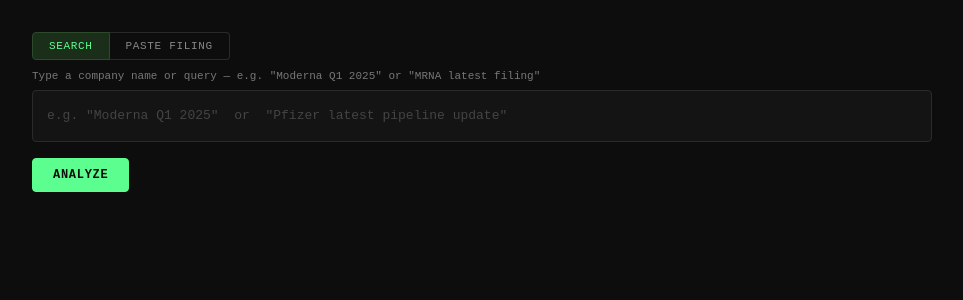
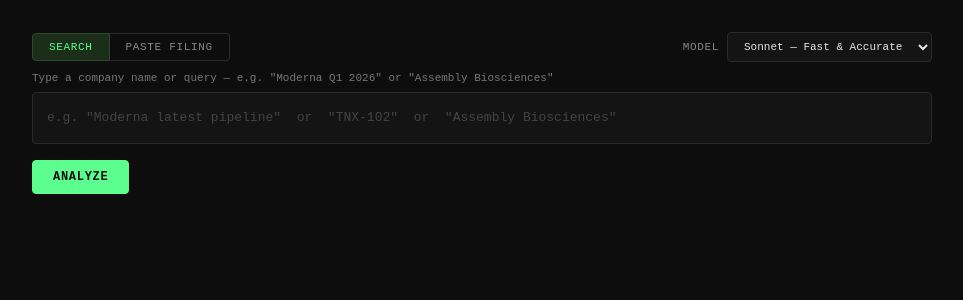
Before and after one commit to adikau29/biotech-analyzer, a Flask app: page / in a window 1280 px wide. Shown: the part 88-388 px from the top of the page, without its empty margins (158-1121 px from the left). Run offline with Flask 3, Linux system fonts and the light colour scheme.

Commit message:
add model selector and auto retry

```diff
--- a/app.py
+++ b/app.py
@@ -13,12 +13,17 @@ ANTHROPIC_API_KEY = os.getenv("ANTHROPIC_API_KEY")
 BASE_DIR = os.path.dirname(os.path.abspath(__file__))
 
 if not ANTHROPIC_API_KEY:
-    raise RuntimeError("Missing ANTHROPIC_API_KEY — make sure you have a .env file with your key.")
+    raise RuntimeError("Missing ANTHROPIC_API_KEY — check your .env file.")
 
 HEADERS = {
     "x-api-key": ANTHROPIC_API_KEY,
     "anthropic-version": "2023-06-01",
     "Content-Type": "application/json",
+}
+
+MODELS = {
+    "sonnet": "claude-sonnet-4-20250514",
+    "opus": "claude-opus-4-20250514",
 }
 
 JSON_SCHEMA = """{
@@ -35,7 +40,7 @@ JSON_SCHEMA = """{
   "risks": ["risk factors as short strings"],
   "summary": "2-3 sentence investor-grade summary.",
   "data_confidence": "high/medium/low",
-  "burn_rate_severity": "critical/warning/healthy or null",
+  "burn_rate_severity": "critical/warning/healthy or null — critical under 6 months, warning 6-12 months, healthy over 12 months",
   "trial_success_rates": [{"drug": "name", "phase": "Phase X", "indication": "disease", "historical_rate": "e.g. 40%", "context": "one sentence"}],
   "sentiment": {"score": "positive/neutral/cautious/negative", "signals": ["2-3 signals from management language"]}
 }"""
@@ -44,26 +49,42 @@ JSON_SCHEMA = """{
 def build_prompt(text, is_search):
     if is_search:
         return (
-            f'You are a biotech investor analyst. Today is April 1, 2026. '
-            f'Search for the most recent earnings release or SEC filing for: "{text}". '
-            f'Extract all data and return ONLY valid raw JSON, no markdown, no backticks:\n{JSON_SCHEMA}'
+            'You are a senior biotech investor analyst. Today is April 1, 2026. '
+            'Search the web thoroughly for the most recent earnings release, SEC filing, pipeline update, or any investor information for: "' + text + '". '
+            'Search for the company name, ticker symbol, drug names, and any related filings. '
+            'Extract ALL available data and return ONLY valid raw JSON, no markdown, no backticks:\n' + JSON_SCHEMA
         )
     else:
         return (
-            f'You are a biotech investor analyst. Today is April 1, 2026. '
-            f'Extract all data from the filing below and return ONLY valid raw JSON, no markdown, no backticks:\n{JSON_SCHEMA}'
-            f'\n\nFiling text:\n{text}'
+            'You are a senior biotech investor analyst. Today is April 1, 2026. '
+            'Extract all data from the filing below and return ONLY valid raw JSON, no markdown, no backticks:\n' + JSON_SCHEMA +
+            '\n\nFiling text:\n' + text
         )
 
 
-def run_claude(prompt, use_search=False):
+def extract_json(raw):
+    match = re.search(r'\{[\s\S]*\}', raw)
+    if not match:
+        return None
+    try:
+        return json.loads(match.group())
+    except json.JSONDecodeError:
+        try:
+            clean = re.sub(r'[\x00-\x1f\x7f]', '', match.group())
+            return json.loads(clean)
+        except json.JSONDecodeError:
+            return None
+
+
+def run_claude(prompt, model_key="sonnet", use_search=False):
+    model = MODELS.get(model_key, MODELS["sonnet"])
     messages = [{"role": "user", "content": prompt}]
     tools = [{"type": "web_search_20250305", "name": "web_search", "max_uses": 3}] if use_search else []
 
     for _ in range(10):
         body = {
-            "model": "claude-sonnet-4-20250514",
-            "max_tokens": 1500,
+            "model": model,
+            "max_tokens": 2000,
             "messages": messages,
         }
         if tools:
@@ -74,7 +95,7 @@ def run_claude(prompt, use_search=False):
                 "https://api.anthropic.com/v1/messages",
                 headers=HEADERS,
                 json=body,
-                timeout=60,
+                timeout=90,
             )
         except requests.exceptions.Timeout:
             raise Exception("Request timed out. Try again.")
@@ -116,27 +137,34 @@ def analyze():
         return jsonify({"error": "No text provided"}), 400
 
     text = data["text"].strip()
+    model_key = data.get("model", "sonnet")
     is_search = len(text) < 200 and "\n" not in text
 
-    # Truncate pasted text to avoid token limits
     if not is_search and len(text) > 10000:
         text = text[:10000] + "\n[truncated]"
 
+    # First attempt
     try:
-        raw = run_claude(build_prompt(text, is_search), use_search=is_search)
+        raw = run_claude(build_prompt(text, is_search), model_key=model_key, use_search=is_search)
+        parsed = extract_json(raw)
+        if parsed:
+            return jsonify(parsed)
     except Exception as e:
-        return jsonify({"error": str(e)}), 500
+        if "rate limit" not in str(e).lower():
+            return jsonify({"error": str(e)}), 500
 
-    match = re.search(r"\{[\s\S]*\}", raw)
-    if not match:
-        return jsonify({"error": "Claude returned an unexpected response. Try again."}), 500
+    # Auto retry with broader query for search mode
+    if is_search:
+        try:
+            retry_text = f"{text} biotech pharma pipeline earnings SEC filing clinical trials investor"
+            raw = run_claude(build_prompt(retry_text, True), model_key=model_key, use_search=True)
+            parsed = extract_json(raw)
+            if parsed:
+                return jsonify(parsed)
+        except Exception as e:
+            return jsonify({"error": str(e)}), 500
 
-    try:
-        parsed = json.loads(match.group())
-    except json.JSONDecodeError:
-        return jsonify({"error": "Could not parse response as JSON. Try again."}), 500
-
-    return jsonify(parsed)
+    return jsonify({"error": "Could not find enough data. Try adding more detail to your search e.g. company name + 'pipeline 2026'"}), 500
 
 
 if __name__ == "__main__":
--- a/templates/index.html
+++ b/templates/index.html
@@ -13,11 +13,24 @@
     header h1 { font-size: 13px; letter-spacing: 0.12em; text-transform: uppercase; color: #5cff8f; font-weight: normal; }
     header p { font-size: 12px; color: #888; margin-top: 6px; }
 
-    .input-modes { display: flex; gap: 0; margin-bottom: 10px; }
+    .top-controls { display: flex; justify-content: space-between; align-items: center; margin-bottom: 10px; flex-wrap: wrap; gap: 10px; }
+
+    .input-modes { display: flex; }
     .mode-btn { font-family: 'Courier New', monospace; font-size: 11px; text-transform: uppercase; letter-spacing: 0.06em; padding: 7px 16px; border: 1px solid #2a2a2a; background: transparent; color: #888; cursor: pointer; transition: all 0.15s; }
     .mode-btn:first-child { border-radius: 4px 0 0 4px; }
     .mode-btn:last-child { border-radius: 0 4px 4px 0; border-left: none; }
     .mode-btn.active { background: #1a2e1a; color: #5cff8f; border-color: #2a4a2a; }
+
+    .model-selector { display: flex; align-items: center; gap: 8px; }
+    .model-selector label { font-size: 11px; text-transform: uppercase; letter-spacing: 0.06em; color: #888; }
+    .model-selector select {
+      font-family: 'Courier New', monospace; font-size: 11px; padding: 7px 12px;
+      background: #141414; color: #e8e8e0; border: 1px solid #2a2a2a;
+      border-radius: 4px; cursor: pointer; outline: none;
+      transition: border-color 0.15s;
+    }
+    .model-selector select:focus { border-color: #5cff8f; }
+    .model-selector select option { background: #141414; }
 
     .input-hint { font-size: 11px; color: #777; margin-bottom: 8px; }
 
@@ -66,7 +79,7 @@
     .tag.trial    { background: #141e2e; color: #5cc8ff; border-color: #1e3a52; }
     .tag.fda      { background: #2a2210; color: #ffcc44; border-color: #3a3010; }
     .tag.risk     { background: #2e1414; color: #ff6b6b; border-color: #4a2020; }
-    .tag.none     { color: #444; border-color: transparent; background: transparent; }
+    .tag.none     { color: #666; border-color: transparent; background: transparent; }
 
     .new-metrics { display: grid; grid-template-columns: repeat(auto-fit, minmax(260px, 1fr)); gap: 12px; margin-bottom: 1.75rem; }
     .new-metric-card { background: #141414; border: 1px solid #2a2a2a; border-radius: 4px; padding: 16px; }
@@ -83,7 +96,7 @@
     .success-rate-bar { height: 4px; border-radius: 2px; background: #5cff8f; transition: width 0.6s ease; }
     .success-rate-pct { font-size: 12px; color: #5cff8f; min-width: 36px; text-align: right; }
     .success-rate-name { color: #ccc; min-width: 80px; font-size: 11px; white-space: nowrap; overflow: hidden; text-overflow: ellipsis; }
-    .success-rate-context { font-size: 10px; color: #777; margin-bottom: 10px; padding-left: 0; line-height: 1.4; }
+    .success-rate-context { font-size: 10px; color: #777; margin-bottom: 10px; line-height: 1.4; }
 
     .sentiment-score { font-size: 16px; font-weight: bold; margin-bottom: 10px; text-transform: uppercase; letter-spacing: 0.06em; }
     .sentiment-score.positive { color: #5cff8f; }
@@ -96,9 +109,10 @@
     .divider { border: none; border-top: 1px solid #1e1e1e; margin: 1.5rem 0; }
     .summary-box { border-left: 2px solid #5cff8f; padding: 12px 16px; background: #101a10; border-radius: 0 4px 4px 0; }
     .summary-box p { font-size: 13px; line-height: 1.8; color: #ddd; font-family: Georgia, serif; }
-    .confidence { font-size: 11px; color: #aaa; margin-top: 1rem; font-size: 12px; }
+    .confidence { font-size: 12px; color: #aaa; margin-top: 1rem; }
 
     .error-box { background: #2e1414; border: 1px solid #4a2020; border-radius: 4px; padding: 12px 14px; font-size: 13px; color: #ff6b6b; margin-top: 0.5rem; }
+    .model-tag { font-size: 10px; color: #555; margin-left: auto; text-transform: uppercase; letter-spacing: 0.06em; }
   </style>
 </head>
 <body>
@@ -108,15 +122,24 @@
     <p>Type a company name to search live — or switch to paste mode for full filing text.</p>
   </header>
 
-  <div class="input-modes">
-    <button class="mode-btn active" id="btnSearch" onclick="setMode('search')">Search</button>
-    <button class="mode-btn" id="btnPaste" onclick="setMode('paste')">Paste filing</button>
+  <div class="top-controls">
+    <div class="input-modes">
+      <button class="mode-btn active" id="btnSearch" onclick="setMode('search')">Search</button>
+      <button class="mode-btn" id="btnPaste" onclick="setMode('paste')">Paste filing</button>
+    </div>
+    <div class="model-selector">
+      <label>Model</label>
+      <select id="modelSelect">
+        <option value="sonnet">Sonnet — Fast & Accurate</option>
+        <option value="opus">Opus — Deep Analysis</option>
+      </select>
+    </div>
   </div>
 
-  <p class="input-hint" id="hint">Type a company name or query — e.g. "Moderna Q1 2025" or "MRNA latest filing"</p>
+  <p class="input-hint" id="hint">Type a company name or query — e.g. "Moderna Q1 2026" or "Assembly Biosciences"</p>
 
   <div id="searchInput">
-    <input type="text" id="queryInput" placeholder='e.g. "Moderna Q1 2025"  or  "Pfizer latest pipeline update"' />
+    <input type="text" id="queryInput" placeholder='e.g. "Moderna latest pipeline"  or  "TNX-102"  or  "Assembly Biosciences"' />
   </div>
   <div id="pasteInput" style="display:none">
     <textarea id="pasteText" placeholder="Paste SEC 10-Q/10-K, earnings press release, clinical readout..."></textarea>
@@ -126,6 +149,7 @@
     <button class="primary" id="analyzeBtn" onclick="analyze()">Analyze</button>
     <button onclick="loadSample()" id="sampleBtn" style="display:none">Load sample</button>
     <span class="status" id="status"></span>
+    <span class="model-tag" id="modelTag"></span>
   </div>
 
   <div id="errorBox"></div>
@@ -185,7 +209,7 @@ Risks: Continued losses, pivotal trial failure catastrophic, follow-on offering
     document.getElementById('pasteInput').style.display = m === 'paste' ? 'block' : 'none';
     document.getElementById('sampleBtn').style.display = m === 'paste' ? 'inline-block' : 'none';
     document.getElementById('hint').textContent = m === 'search'
-      ? 'Type a company name or query — e.g. "Moderna Q1 2025" or "MRNA latest filing"'
+      ? 'Type a company name, ticker, or drug name — e.g. "Assembly Biosciences" or "TNX-102"'
       : 'Paste the full text of an SEC filing, earnings release, or clinical readout';
   }
 
@@ -199,6 +223,10 @@ Risks: Continued losses, pivotal trial failure catastrophic, follow-on offering
       : document.getElementById('pasteText').value.trim();
   }
 
+  function getModel() {
+    return document.getElementById('modelSelect').value;
+  }
+
   function tag(text, cls) { return `<span class="tag ${cls}">${text}</span>`; }
   function none() { return `<span class="tag none">None identified</span>`; }
 
@@ -207,13 +235,13 @@ Risks: Continued losses, pivotal trial failure catastrophic, follow-on offering
     const labels = { critical: 'CRITICAL', warning: 'WARNING', healthy: 'HEALTHY' };
     const descs = {
       critical: 'Under 6 months of runway — high dilution or failure risk.',
-      warning: '6–12 months of runway — fundraise likely needed soon.',
-      healthy: 'Over 12 months of runway — well-funded for now.'
+      warning: '6-12 months of runway — fundraise likely needed soon.',
+      healthy: 'Over 12 months of runway — well funded.'
     };
     return `<div class="new-metric-card">
       <div class="new-metric-title">Burn Rate Severity</div>
       <div class="burn-badge ${severity}">${labels[severity] || severity}</div>
-      <div class="burn-desc">${descs[severity] || ''}${months ? ` (${months} months remaining)` : ''}</div>
+      <div class="burn-desc">${descs[severity] || ''}${months ? ' (' + months + ' months remaining)' : ''}</div>
     </div>`;
   }
 
@@ -275,6 +303,7 @@ Risks: Continued losses, pivotal trial failure catastrophic, follow-on offering
     document.getElementById('fdaDates').innerHTML = d.fda_dates?.length ? d.fda_dates.map(f => tag(`${f.type}: ${f.date} — ${f.drug}`, 'fda')).join('') : none();
     document.getElementById('risks').innerHTML = d.risks?.length ? d.risks.map(r => tag(r, 'risk')).join('') : none();
     document.getElementById('summary').textContent = d.summary || '';
+
     const confEl = document.getElementById('confidence');
     if (d.data_confidence) {
       const colors = { high: '#5cff8f', medium: '#ffcc44', low: '#ff6b6b' };
@@ -282,7 +311,10 @@ Risks: Continued losses, pivotal trial failure catastrophic, follow-on offering
       const borders = { high: '#2a4a2a', medium: '#3a3010', low: '#4a2020' };
       const c = d.data_confidence.toLowerCase();
       confEl.innerHTML = `<span style="display:inline-block;padding:4px 12px;border-radius:3px;font-size:11px;border:1px solid ${borders[c]||'#333'};background:${bgs[c]||'#1a1a1a'};color:${colors[c]||'#aaa'}">Data confidence: ${d.data_confidence.toUpperCase()}</span>`;
-    } else { confEl.innerHTML = ''; }
+    } else {
+      confEl.innerHTML = '';
+    }
+
     document.getElementById('results').classList.add('visible');
   }
 
@@ -290,22 +322,25 @@ Risks: Continued losses, pivotal trial failure catastrophic, follow-on offering
     const text = getText();
     if (!text) return;
 
+    const model = getModel();
     const btn = document.getElementById('analyzeBtn');
     const status = document.getElementById('status');
     const errorBox = document.getElementById('errorBox');
+    const modelTag = document.getElementById('modelTag');
 
     btn.disabled = true;
     document.getElementById('results').classList.remove('visible');
     errorBox.innerHTML = '';
+    modelTag.textContent = '';
     status.innerHTML = mode === 'search'
-      ? '<span class="spinner"></span>Searching the web & analyzing...'
+      ? '<span class="spinner"></span>Searching & analyzing...'
       : '<span class="spinner"></span>Extracting data...';
 
     try {
       const res = await fetch('/analyze', {
         method: 'POST',
         headers: { 'Content-Type': 'application/json' },
-        body: JSON.stringify({ text })
+        body: JSON.stringify({ text, model })
       });
 
       const data = await res.json();
@@ -313,6 +348,7 @@ Risks: Continued losses, pivotal trial failure catastrophic, follow-on offering
 
       renderResults(data);
       status.innerHTML = '';
+      modelTag.textContent = model === 'opus' ? 'via Opus' : 'via Sonnet';
     } catch (err) {
       status.innerHTML = '';
       errorBox.innerHTML = `<div class="error-box">Error: ${err.message}</div>`;
```
